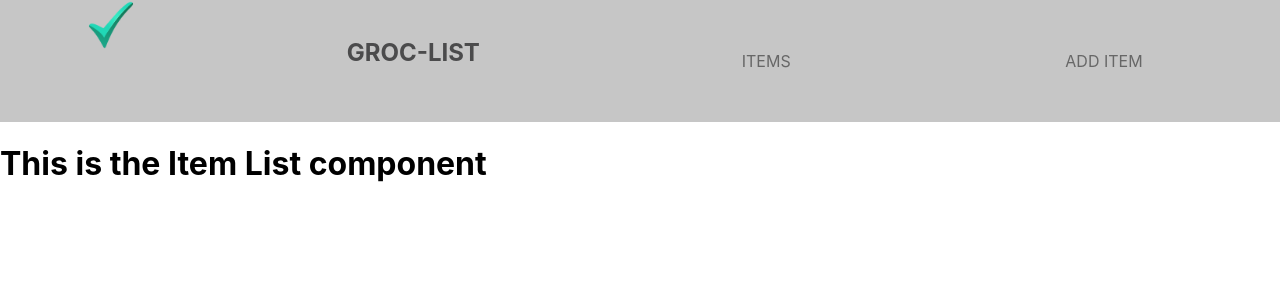
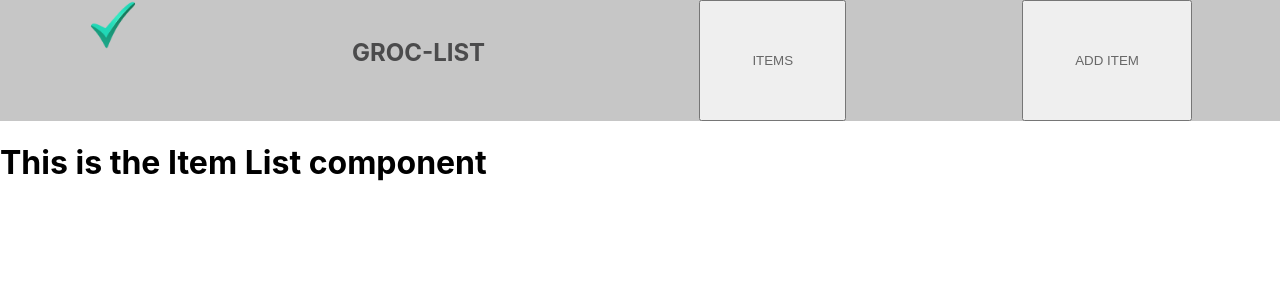
Before and after one commit to jeremyjmaloney/groc-list, a React (Create React App) app: page / in a window 1280 px wide. Shown: the top 300 px of the page. Built offline with nearby package versions, Linux system fonts and the light colour scheme.

Commit message:
Changed links to buttons

```diff
--- a/src/App.js
+++ b/src/App.js
@@ -13,16 +13,14 @@ class App extends Component {
       <Router>
         <div className='main-container'>
           <nav className='navbar'>
-            <a className='navbar-brand'>
-              <img className='navbar-img' src='./checkmark.jpg' alt='checkmark'/>
-            </a>
+            <img className='navbar-img' src='./checkmark.jpg' alt='checkmark'/>
             <Link to='/' className='navbar-logo'>GROC-LIST</Link>
-            <a className='navbar-item'>
+            <button className='navbar-item'>
               <Link to='/' className='nav-link'>ITEMS</Link>
-            </a>
-            <a className='navbar-item'>
+            </button>
+            <button className='navbar-item'>
               <Link to='/create' className='nav-link'>ADD ITEM</Link>
-            </a>
+            </button>
           </nav>
 
           <Route path="/" exact component={ItemList} />
```
